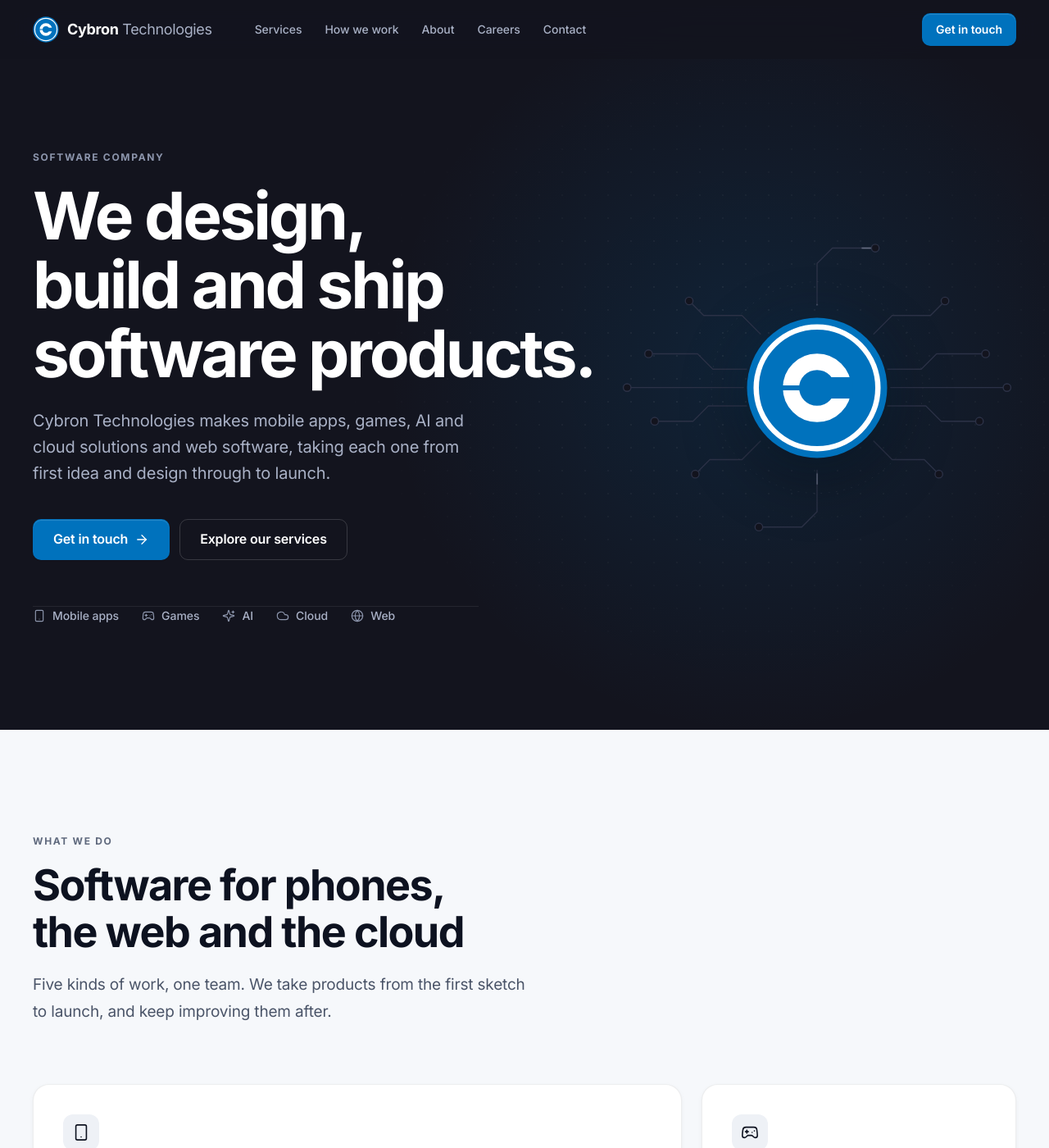
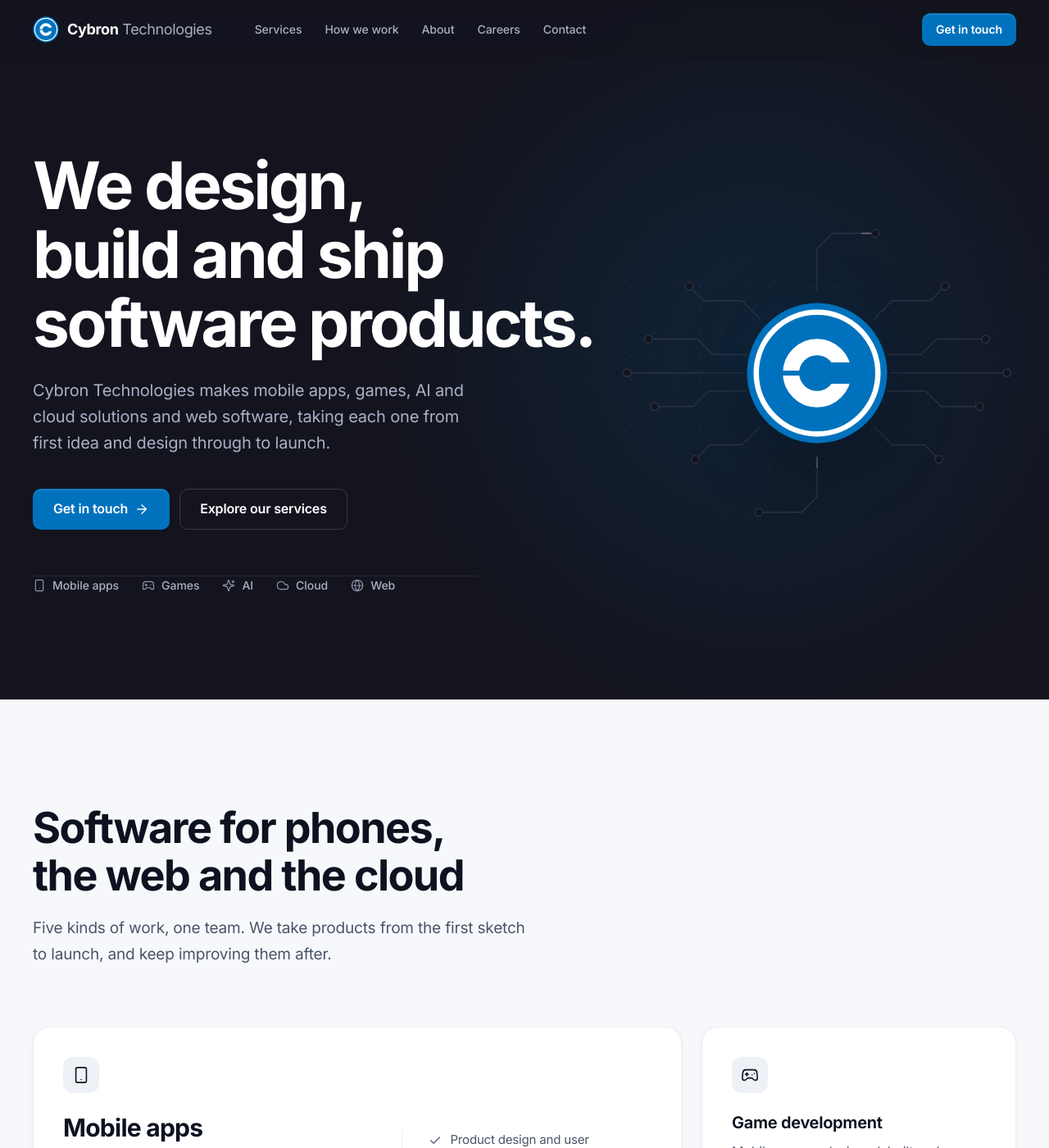
Before and after one commit to ali-rajaa/cybron-tech, a Jekyll site: the page built from index.html, in a window 1280 px wide and 1400 px high. Shown: the whole window at 82% size. Built offline with Jekyll 4.4.1, drawn with Linux system fonts in a browser that asks for light colours; some of the changed text lies outside the part shown.

Commit message:
Remove the label lines above headings
Drop every small-capitals eyebrow ("Software company", "What we do",
"How we work", "About us", "At a glance", "Careers", "Contact"), the
"Step 1-4" labels and the icon circle above the Careers heading; footer
column headings are now plain sentence case. Headings lead on their own.

Co-Authored-By: Claude Opus 5.5 <noreply@anthropic.com>
Claude-Session: https://claude.ai/code/session_01UEScDFmXRUc3ZP62E9DyYU

```diff
--- a/assets/css/site.scss
+++ b/assets/css/site.scss
@@ -92,7 +92,6 @@
   --track-headline: -0.015em;
   --track-body: -0.011em;
   --track-small: -0.004em;
-  --track-caps: 0.14em;
   --leading-tight: 1.05;
   --leading-snug: 1.2;
   --leading-relaxed: 1.7;
@@ -303,17 +302,6 @@ main:focus { outline: none; }
   .link-arrow:hover .icon { transform: translateX(4px); color: var(--text); }
 }
 
-/* Eyebrow: the small capitals line above a heading. Neutral. */
-.eyebrow {
-  color: var(--text-3);
-  font-size: 0.75rem;
-  font-weight: 700;
-  line-height: 1.4;
-  letter-spacing: var(--track-caps);
-  text-transform: uppercase;
-}
-.eyebrow--dark { color: var(--on-dark-3); }
-
 .check-list li { display: flex; align-items: flex-start; gap: 0.625rem; }
 .check-list li + li { margin-top: 0.5rem; }
 .check-list .icon { width: 1rem; height: 1rem; margin-top: 0.3rem; color: var(--text-3); stroke-width: 2.25; }
@@ -499,7 +487,6 @@ main:focus { outline: none; }
 }
 .hero-title {
   max-width: 14ch;
-  margin-top: 1.25rem;
   font-size: clamp(2.625rem, 1.5rem + 4.4vw, 5rem);
   font-weight: 700;
   line-height: var(--leading-tight);
@@ -600,9 +587,9 @@ main:focus { outline: none; }
 .section--light { background: var(--bg-alt); }
 .section-head { max-width: 44rem; margin-bottom: var(--space-head); }
 .section-head--center { margin-inline: auto; text-align: center; }
+/* No label line above headings (owner, 18 Oct): the heading leads. */
 .section-head h2,
 .about-copy h2 {
-  margin-top: 1rem;
   font-size: clamp(2rem, 1.3rem + 2.6vw, 3.25rem);
   font-weight: 700;
   line-height: 1.1;
@@ -696,8 +683,7 @@ main:focus { outline: none; }
   width: 1px;
   background: var(--line-strong);
 }
-.step-num { color: var(--text-3); font-size: 0.75rem; font-weight: 700; letter-spacing: var(--track-caps); text-transform: uppercase; }
-.step-title { margin-top: 0.5rem; font-size: 1.25rem; font-weight: 650; letter-spacing: var(--track-headline); }
+.step-title { padding-top: 0.625rem; font-size: 1.25rem; font-weight: 650; letter-spacing: var(--track-headline); }
 .step-text { margin-top: 0.625rem; color: var(--text-2); line-height: var(--leading-relaxed); }
 @media (min-width: 768px) {
   .steps::before { display: none; }
@@ -714,7 +700,7 @@ main:focus { outline: none; }
   .about-copy { grid-column: 1 / span 6; }
   .glance { grid-column: 8 / span 5; }
 }
-.about-copy p:not(.eyebrow) { max-width: 38rem; margin-top: 1.25rem; color: var(--text-2); font-size: 1.0625rem; line-height: var(--leading-relaxed); }
+.about-copy p { max-width: 38rem; margin-top: 1.25rem; color: var(--text-2); font-size: 1.0625rem; line-height: var(--leading-relaxed); }
 .about-copy .about-lead { margin-top: 1.75rem; color: var(--text); font-size: 1.1875rem; line-height: 1.6; }
 .glance {
   padding: clamp(1.75rem, 4vw, 2.5rem);
@@ -723,7 +709,7 @@ main:focus { outline: none; }
   color: var(--on-dark);
   box-shadow: var(--shadow-lg);
 }
-.glance-list { margin-top: 1.5rem; }
+.glance-list { margin: 0; }
 .glance-list > div { padding-block: 1.125rem; border-top: 1px solid var(--line-dark); }
 .glance-list > div:first-child { border-top: 0; padding-top: 0.25rem; }
 .glance-list dt { display: flex; align-items: center; gap: 0.5rem; color: var(--on-dark-3); font-size: 0.8125rem; font-weight: 600; letter-spacing: var(--track-small); }
@@ -764,19 +750,7 @@ main:focus { outline: none; }
   opacity: 0.6;
 }
 .careers-inner { max-width: 42rem; }
-.careers-icon {
-  display: inline-grid;
-  place-items: center;
-  width: 3.25rem;
-  height: 3.25rem;
-  margin-bottom: 1.5rem;
-  border-radius: 50%;
-  border: 1px solid var(--line-dark-strong);
-  color: var(--on-dark);
-}
-.careers-icon .icon { width: 1.375rem; height: 1.375rem; }
 .careers-title {
-  margin-top: 1rem;
   font-size: clamp(2.25rem, 1.5rem + 3.2vw, 3.75rem);
   font-weight: 700;
   line-height: var(--leading-tight);
@@ -807,7 +781,7 @@ main:focus { outline: none; }
 }
 .footer-line { max-width: 22rem; margin-top: 1rem; color: var(--on-dark-2); font-size: 0.9375rem; line-height: 1.6; }
 .footer-cols { display: grid; grid-template-columns: repeat(2, minmax(0, 1fr)); gap: 2rem var(--grid-gap); }
-.footer-head { color: var(--on-dark-3); font-size: 0.75rem; font-weight: 700; letter-spacing: var(--track-caps); text-transform: uppercase; }
+.footer-head { color: var(--on-dark); font-size: 0.875rem; font-weight: 600; letter-spacing: var(--track-small); }
 .footer-col ul { margin-top: 0.75rem; }
 .footer-col a {
   display: inline-flex;
--- a/index.html
+++ b/index.html
@@ -61,7 +61,6 @@ permalink: /
   </div>
   <div class="wrap grid hero-inner">
     <div class="hero-copy">
-      <p class="eyebrow eyebrow--dark">Software company</p>
       <h1 id="hero-title" class="hero-title">We design, build and ship software products.</h1>
       <p class="hero-lead">{{ _c.name }} makes mobile apps, games, AI and cloud solutions and web software, taking each one from first idea and design through to launch.</p>
       <div class="hero-actions">
@@ -111,7 +110,6 @@ permalink: /
 <section class="section section--light" id="services" aria-labelledby="services-title">
   <div class="wrap">
     <div class="section-head reveal">
-      <p class="eyebrow">What we do</p>
       <h2 id="services-title">Software for phones, the web and the cloud</h2>
       <p class="section-sub">Five kinds of work, one team. We take products from the first sketch to launch, and keep improving them after.</p>
     </div>
@@ -135,32 +133,27 @@ permalink: /
 <section class="section" id="approach" aria-labelledby="approach-title">
   <div class="wrap">
     <div class="section-head section-head--center reveal">
-      <p class="eyebrow">How we work</p>
       <h2 id="approach-title">From first idea to launch, and after</h2>
       <p class="section-sub">Every product goes through the same four steps, so you always know where it stands.</p>
     </div>
     <ol class="grid steps">
       <li class="step reveal">
         <span class="step-node" aria-hidden="true"><svg class="icon"><use href="#i-search"/></svg></span>
-        <p class="step-num">Step 1</p>
         <h3 class="step-title">Understand</h3>
         <p class="step-text">We start with what the product needs to do, who it is for and what a good result looks like.</p>
       </li>
       <li class="step reveal">
         <span class="step-node" aria-hidden="true"><svg class="icon"><use href="#i-pen"/></svg></span>
-        <p class="step-num">Step 2</p>
         <h3 class="step-title">Design</h3>
         <p class="step-text">We shape the experience and the look before the build starts, so everyone can see where it is going.</p>
       </li>
       <li class="step reveal">
         <span class="step-node" aria-hidden="true"><svg class="icon"><use href="#i-code"/></svg></span>
-        <p class="step-num">Step 3</p>
         <h3 class="step-title">Build and test</h3>
         <p class="step-text">We build in short steps and test as we go, so problems are found early, not at the end.</p>
       </li>
       <li class="step reveal">
         <span class="step-node" aria-hidden="true"><svg class="icon"><use href="#i-rocket"/></svg></span>
-        <p class="step-num">Step 4</p>
         <h3 class="step-title">Launch and improve</h3>
         <p class="step-text">We publish, watch how it is used and keep making it better with updates.</p>
       </li>
@@ -171,13 +164,11 @@ permalink: /
 <section class="section section--light" id="about" aria-labelledby="about-title">
   <div class="wrap grid about-grid">
     <div class="about-copy reveal">
-      <p class="eyebrow">About us</p>
       <h2 id="about-title">A software company built around products</h2>
       <p class="about-lead">{{ _c.name }} is a software company. We design, develop and deliver software products, from mobile apps and games to AI and cloud solutions and the web.</p>
       <p>We build products of our own as well as for others, so we know what it takes to launch software and keep it running well for the people who use it.</p>
     </div>
     <div class="glance reveal">
-      <p class="eyebrow eyebrow--dark">At a glance</p>
       <dl class="glance-list">
         <div><dt><svg class="icon" aria-hidden="true"><use href="#i-pin"/></svg>Based in</dt><dd>{{ _c.area }}, {{ _c.city }}, {{ _c.country }}</dd></div>
         <div><dt><svg class="icon" aria-hidden="true"><use href="#i-layers"/></svg>What we build</dt><dd>Mobile apps, games, AI and cloud solutions, and web software</dd></div>
@@ -190,8 +181,6 @@ permalink: /
 <section class="careers" id="careers" aria-labelledby="careers-title">
   <div class="careers-lines" aria-hidden="true"></div>
   <div class="wrap careers-inner reveal">
-    <span class="careers-icon" aria-hidden="true"><svg class="icon"><use href="#i-briefcase"/></svg></span>
-    <p class="eyebrow eyebrow--dark">Careers</p>
     <h2 id="careers-title" class="careers-title">Build software with us</h2>
     <p class="careers-sub">We are always keen to hear from designers, developers and game makers. Follow {{ _c.name }} on LinkedIn to see open roles.</p>
     <div class="careers-actions">
@@ -203,7 +192,6 @@ permalink: /
 <section class="section" id="contact" aria-labelledby="contact-title">
   <div class="wrap">
     <div class="section-head reveal">
-      <p class="eyebrow">Contact</p>
       <h2 id="contact-title">Let's build something together</h2>
       <p class="section-sub">Tell us about your project or your idea. We will get back to you.</p>
     </div>
```
Also changed, not shown: STATUS.md (+5 -0 lines).
